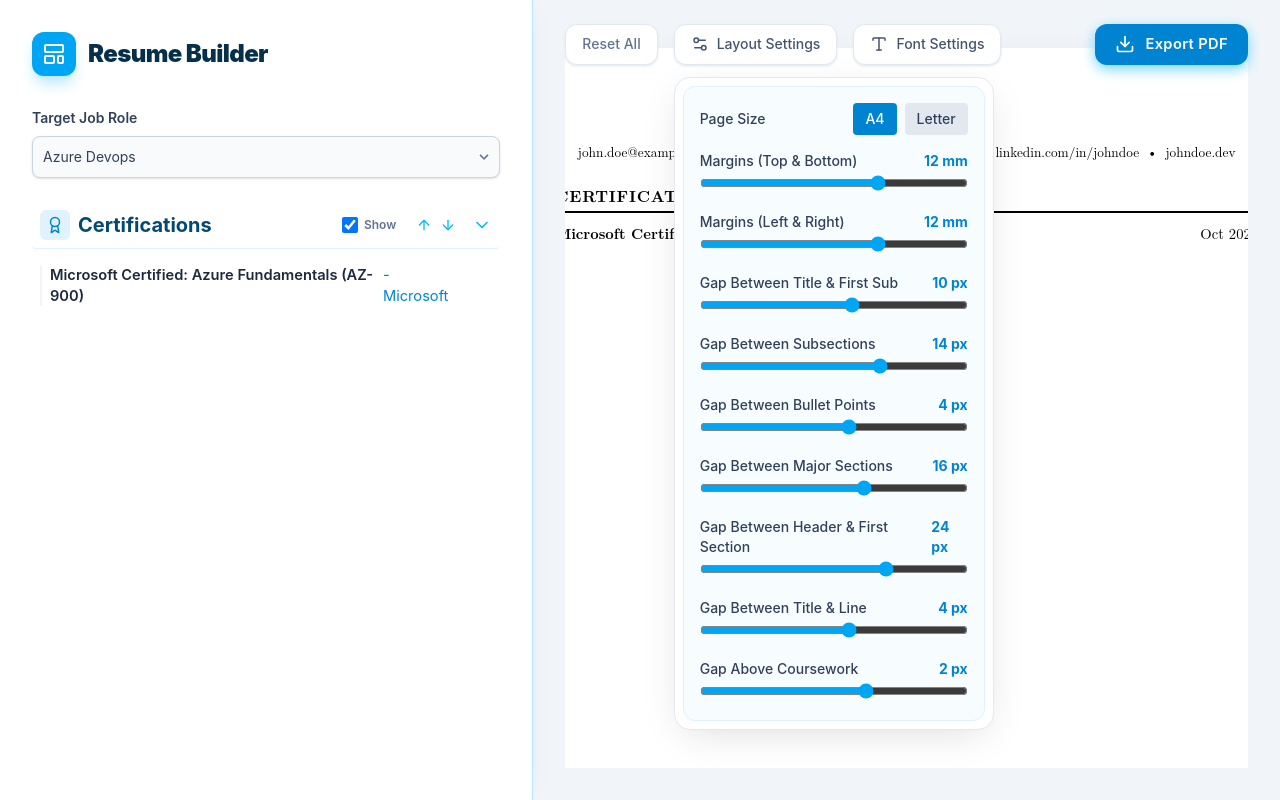
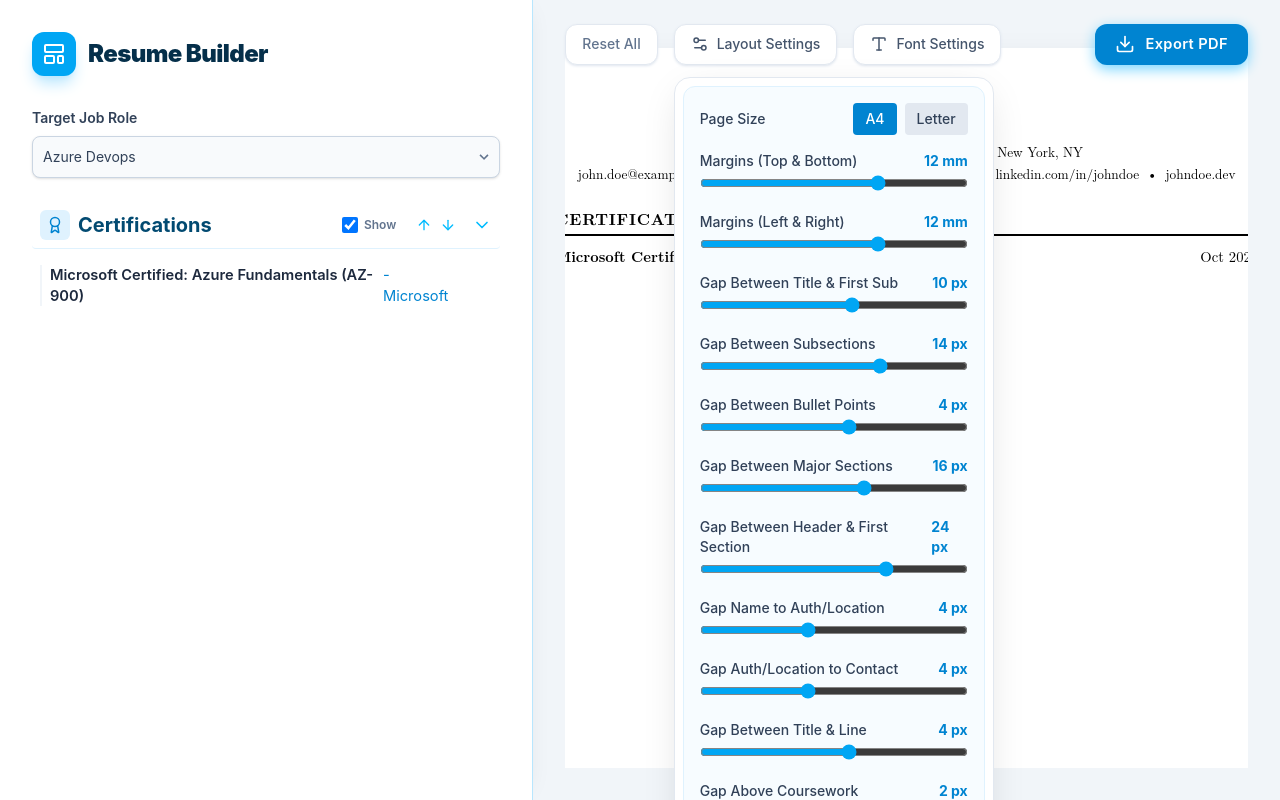
Before and after one commit to ulkpro/ResumeForge, a React (Vite) app: page / in a window 1280 px wide. Both pictures are taken after a click on the button "Layout Settings". Built offline with nearby package versions, Linux system fonts and the light colour scheme; a web font is replaced by a local one.

Commit message:
work auth added

```diff
--- a/src/components/editor/LayoutControls.tsx
+++ b/src/components/editor/LayoutControls.tsx
@@ -102,6 +102,28 @@ export function LayoutControls({ layout, setLayout }: LayoutControlsProps) {
 
             <div>
                 <div className="flex justify-between mb-1">
+                    <span>Gap Name to Auth/Location</span>
+                    <span className="text-sky-600 font-bold">{layout.gapNameAuth ?? 4} px</span>
+                </div>
+                <input type="range" min="-20" max="40" step="1"
+                    value={layout.gapNameAuth ?? 4}
+                    onChange={e => setLayout(s => ({ ...s, gapNameAuth: Number(e.target.value) }))}
+                    className="w-full accent-sky-500" />
+            </div>
+
+            <div>
+                <div className="flex justify-between mb-1">
+                    <span>Gap Auth/Location to Contact</span>
+                    <span className="text-sky-600 font-bold">{layout.gapAuthContact ?? 4} px</span>
+                </div>
+                <input type="range" min="-20" max="40" step="1"
+                    value={layout.gapAuthContact ?? 4}
+                    onChange={e => setLayout(s => ({ ...s, gapAuthContact: Number(e.target.value) }))}
+                    className="w-full accent-sky-500" />
+            </div>
+
+            <div>
+                <div className="flex justify-between mb-1">
                     <span>Gap Between Title & Line</span>
                     <span className="text-sky-600 font-bold">{layout.gapTitleToLine ?? 4} px</span>
                 </div>
--- a/src/components/preview/ResumePreview.tsx
+++ b/src/components/preview/ResumePreview.tsx
@@ -45,7 +45,16 @@ export function ResumePreview({ data, selectedPoints, layout }: ResumePreviewPro
                 marginBottom: Math.min(0, layout.paddingTopBottom) + 'mm',
             }}>
             <div className="text-center" style={{ marginBottom: (layout.gapHeaderToFirstSection ?? 24) + 'px' }}>
-                <h1 className="font-bold tracking-tight mb-1" style={{ fontSize: (layout.fontSizeName || 25) + 'pt' }}>{personalDetails.name}</h1>
+                <h1 className="font-bold tracking-tight" style={{ fontSize: (layout.fontSizeName || 25) + 'pt', marginBottom: (layout.gapNameAuth ?? 4) + 'px' }}>{personalDetails.name}</h1>
+
+                {(personalDetails.workAuthorization || personalDetails.location) && (
+                    <div className="flex justify-center items-center" style={{ fontSize: (layout.fontSizeContact || 10) + 'pt', marginBottom: (layout.gapAuthContact ?? 4) + 'px' }}>
+                        {personalDetails.workAuthorization && <span>Work Authorization: {personalDetails.workAuthorization}</span>}
+                        {personalDetails.workAuthorization && personalDetails.location && <span className="mx-2">|</span>}
+                        {personalDetails.location && <span>Location: {personalDetails.location}</span>}
+                    </div>
+                )}
+
                 <p className="flex justify-center flex-wrap gap-2 items-center" style={{ fontSize: (layout.fontSizeContact || 10) + 'pt' }}>
                     {(() => {
                         const items = [];
--- a/src/config.ts
+++ b/src/config.ts
@@ -5,4 +5,6 @@ export const personalDetails = {
     github: import.meta.env.VITE_RESUME_GITHUB || "",
     linkedin: import.meta.env.VITE_RESUME_LINKEDIN || "",
     website: import.meta.env.VITE_RESUME_WEBSITE || "",
+    workAuthorization: import.meta.env.VITE_RESUME_WORK_AUTHORIZATION || "",
+    location: import.meta.env.VITE_RESUME_LOCATION || "",
 };
--- a/src/types/index.ts
+++ b/src/types/index.ts
@@ -9,6 +9,8 @@ export interface LayoutSettings {
     gapMajorSections: number;
     gapTitleToLine: number;
     gapHeaderToFirstSection: number;
+    gapNameAuth?: number;
+    gapAuthContact?: number;
     fontFamily?: string;
     fontSizeName: number;
     fontSizeContact: number;
@@ -32,6 +34,8 @@ export const defaultLayout: LayoutSettings = {
     gapMajorSections: 16,
     gapTitleToLine: 4,
     gapHeaderToFirstSection: 24,
+    gapNameAuth: 4,
+    gapAuthContact: 4,
     fontFamily: "'LMRoman10', 'Latin Modern Roman', serif",
     fontSizeName: 25,
     fontSizeContact: 10,
```
Also changed, not shown: 1 other file (tests, documents, lock files or other folders).
